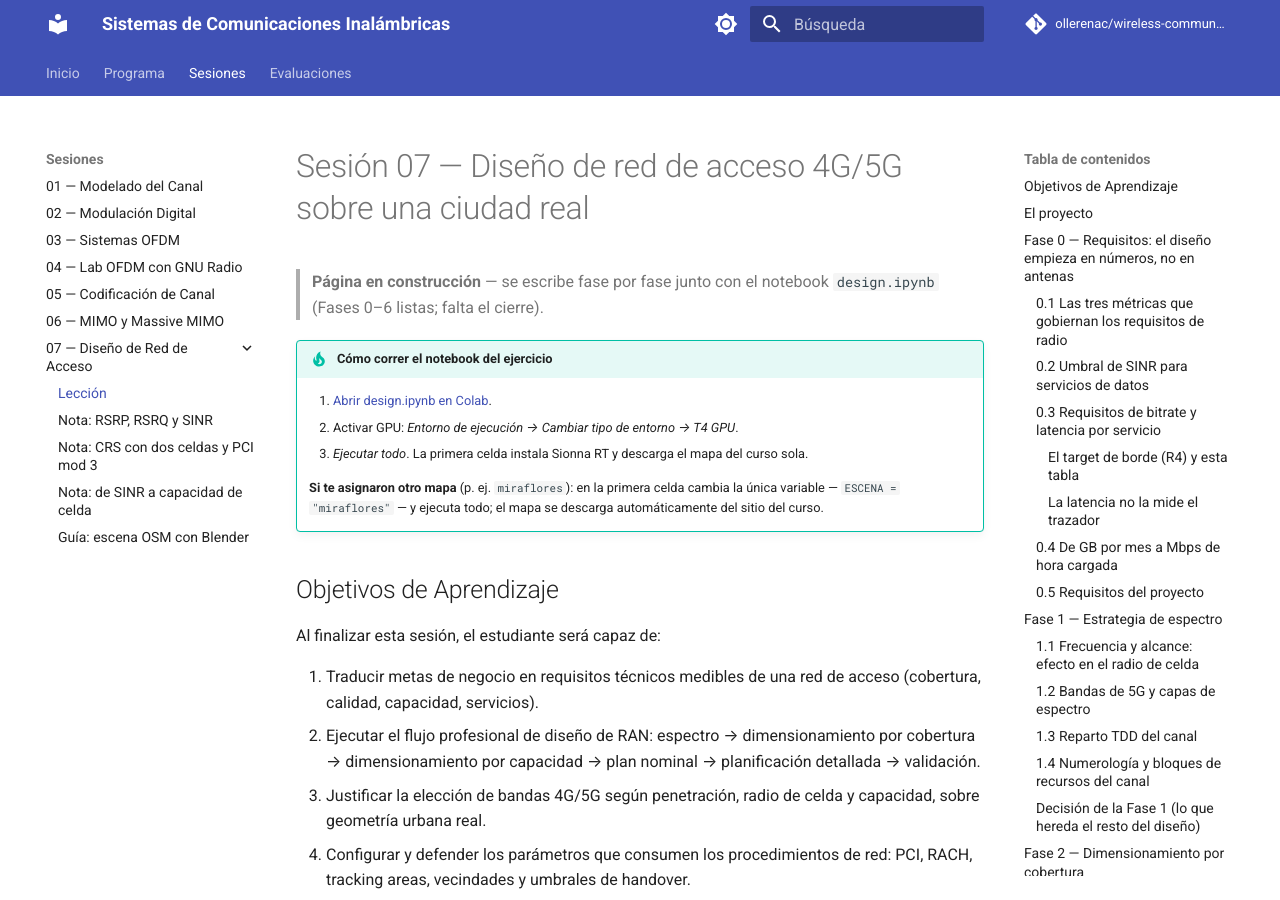
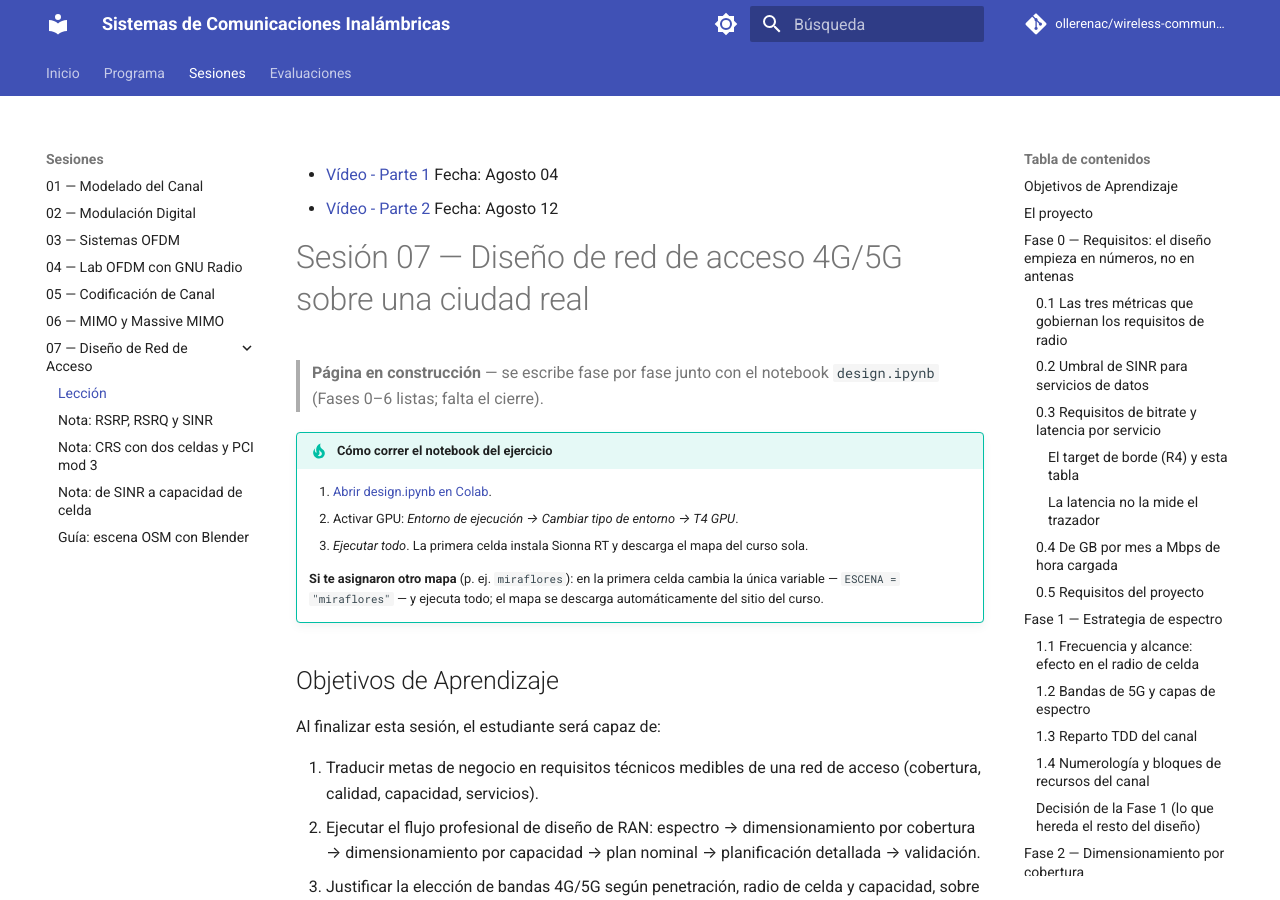
Before and after one commit to ollerenac/wireless-communication-systems, an MkDocs documentation site: the page built from docs/sessions/07-network-design/index.md, in a window 1280 px wide and 900 px high. Built offline with MkDocs 1.6.1 and Material for MkDocs 9.7.7, drawn with Linux system fonts in a browser that asks for light colours; comment, search, counter and statistics services are not loaded.

Commit message:
docs(session-07): add lecture video links

```diff
--- a/docs/sessions/07-network-design/index.md
+++ b/docs/sessions/07-network-design/index.md
@@ -3,6 +3,10 @@ title: "Sesión 07 — Diseño de red de acceso 4G/5G sobre una ciudad real"
 session: 7
 description: "El flujo profesional de diseño de RAN — requisitos, espectro, cobertura, capacidad, plan nominal, parámetros y validación — ejecutado sobre una escena ray-traced de San Isidro, Lima."
 ---
+
+- [Vídeo - Parte 1](https://youtu.be/8icS5ytCRE0?si=_KFLc8OG0f721oz5) Fecha: Agosto 04
+- [Vídeo - Parte 2](https://youtu.be/E50KJ3e77UI) Fecha: Agosto 12
+
 
 # Sesión 07 — Diseño de red de acceso 4G/5G sobre una ciudad real
 
```
